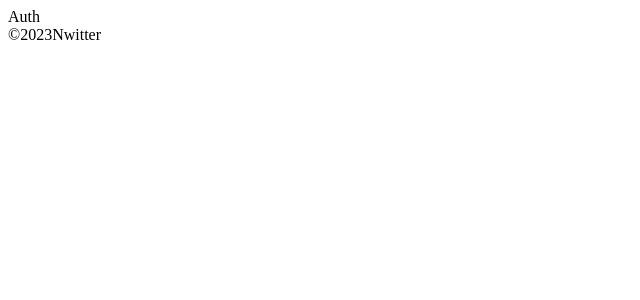
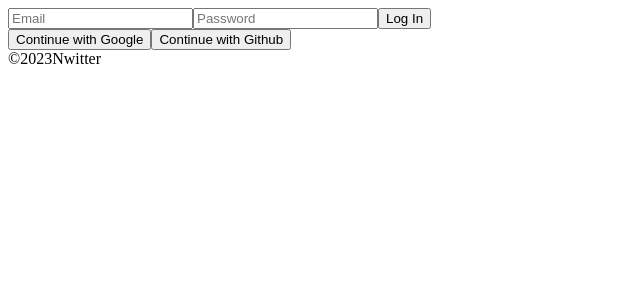
Before and after one commit to so00yeon/nwitter, a React (Create React App) app: page /#/ in a window 1280 px wide. Shown: the top 300 px of the page, without its empty margins (0-640 px from the left). Built offline with nearby package versions, Linux system fonts and the light colour scheme; no server answers.

Commit message:
add: login form

```diff
--- a/src/routes/Auth.js
+++ b/src/routes/Auth.js
@@ -1,4 +1,49 @@
-import React from "react";
+import React, { useState } from "react";
 
-const Auth = () => <span>Auth</span>;
+const Auth = () => {
+    const [email, setEmail] = useState("");
+    const [password, setPassword] = useState("");
+    const onChange = event => {
+        const {
+            target: { name, value },
+        } = event;
+
+        if (name === "email") {
+            setEmail(value);
+        } else if (name === "password") {
+            setPassword(value);
+        }
+    };
+    const onSubmit = event => {
+        event.preventDefault();
+    };
+
+    return (
+        <div>
+            <form onSubmit={onSubmit}>
+                <input
+                    name="email"
+                    type="email"
+                    placeholder="Email"
+                    required
+                    value={email}
+                    onChange={onChange}
+                />
+                <input
+                    name="password"
+                    type="password"
+                    placeholder="Password"
+                    required
+                    value={password}
+                    onChange={onChange}
+                />
+                <input type="submit" value="Log In" />
+            </form>
+            <div>
+                <button>Continue with Google</button>
+                <button>Continue with Github</button>
+            </div>
+        </div>
+    );
+};
 export default Auth;
```
